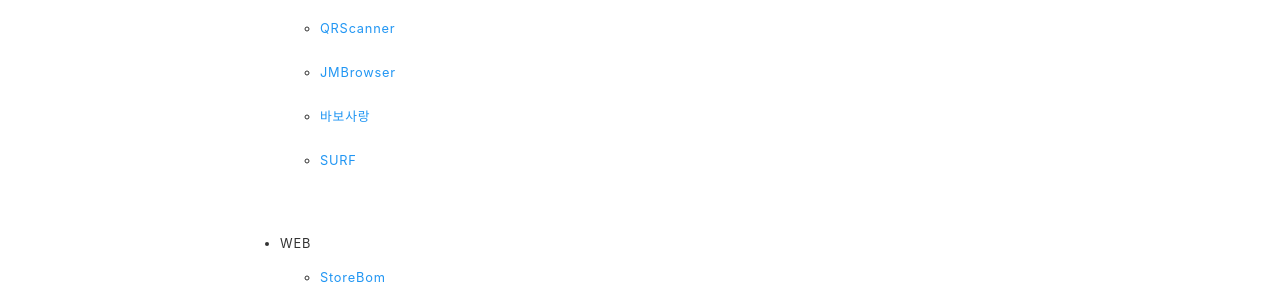
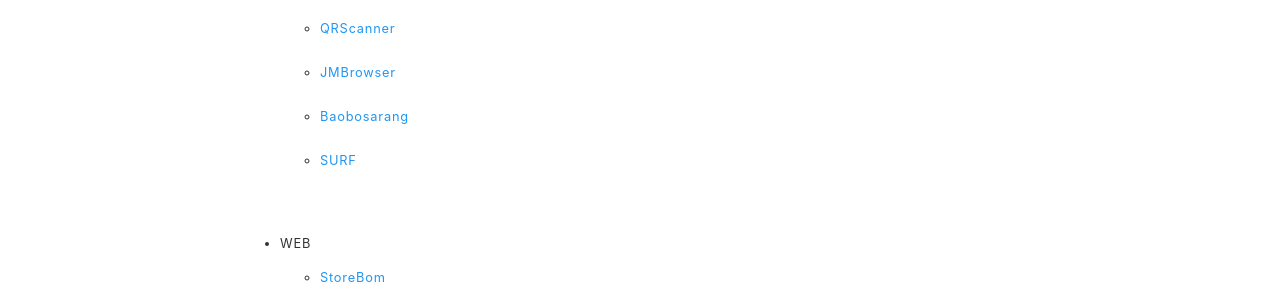
Before and after one commit to crazyjamy/crazyjamy.github.io, a Jekyll site: the page built from about.md, in a window 1280 px wide and 900 px high, scrolled down 986 px. Shown: the part 151-451 px from the top of the window. Built offline with Jekyll 4.4.1, drawn with Linux system fonts in a browser that asks for light colours.

Commit message:
Update about.md

```diff
--- a/about.md
+++ b/about.md
@@ -34,7 +34,7 @@
   + [FileManager](https://play.google.com/store/apps/details?id=myfilemanager.jiran.com.myfilemanager)
   + [QRScanner](https://play.google.com/store/apps/details?id=io.jmobile.jmscanner)
   + [JMBrowser](https://play.google.com/store/apps/details?id=io.jmobile.browser)
-  + [바보사랑](https://play.google.com/store/apps/details?id=com.mbabo.android)
+  + [Baobosarang](https://play.google.com/store/apps/details?id=com.mbabo.android)
   + [SURF](https://play.google.com/store/apps/developer?id=SURF+Inc.)
 
 + WEB
```
